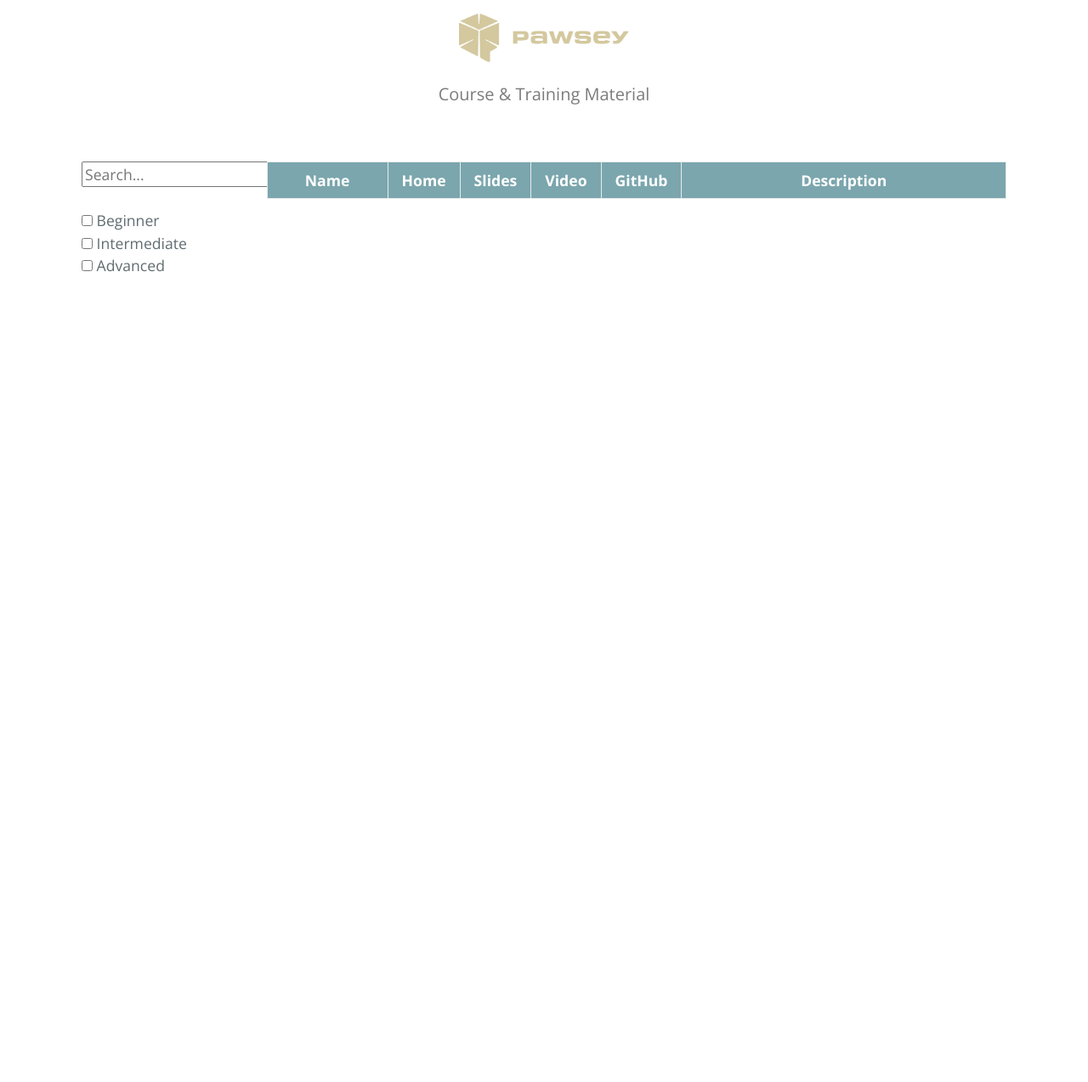
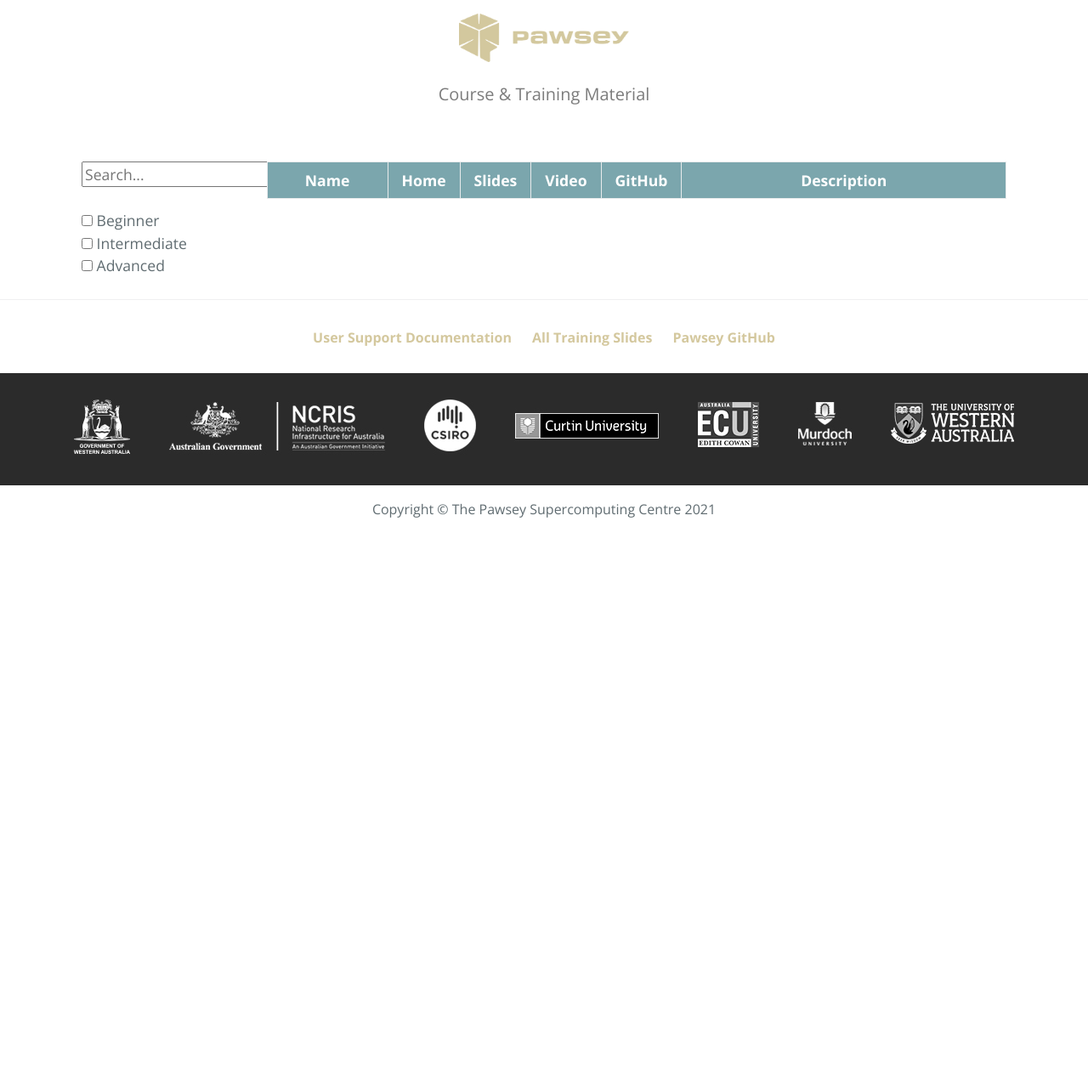
Before and after one commit to ratkinson0405/ratkinson0405.github.io, a Jekyll site: the page built from code.md, in a window 1280 px wide. Shown: the whole page at 85% size. Built offline with Jekyll 4.4.1, drawn with Linux system fonts in a browser that asks for light colours; our own code applies the rules of GitHub Pages for plain Markdown files; the repository's description, which GitHub fills in, is left out; after the commit the page ends 900 px from its top, so only the background shows below that.

Commit message:
Update default.html

```diff
--- a/_layouts/default.html
+++ b/_layouts/default.html
@@ -70,8 +70,8 @@
         </table>
       </div>
     </section>
-    <section style="overflow: auto;">
-      <footer class="site-footer">
+    <section>
+      <footer class="site-footer" style="overflow: auto; width: 100%">
         <span class="site-footer-credits"></span>
         <div class="external-links">
           {% for externalLink in site.data.externalLinks.links %}
```
